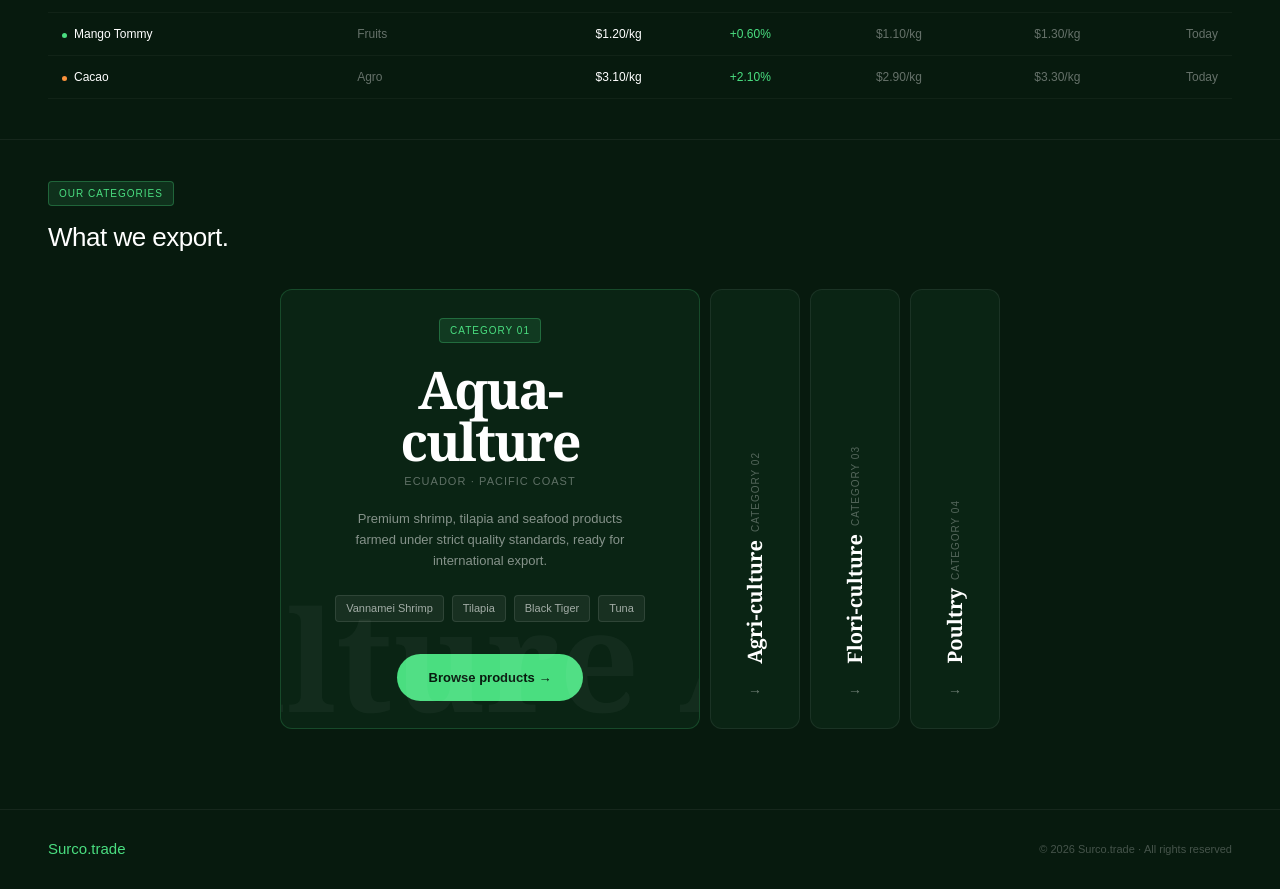
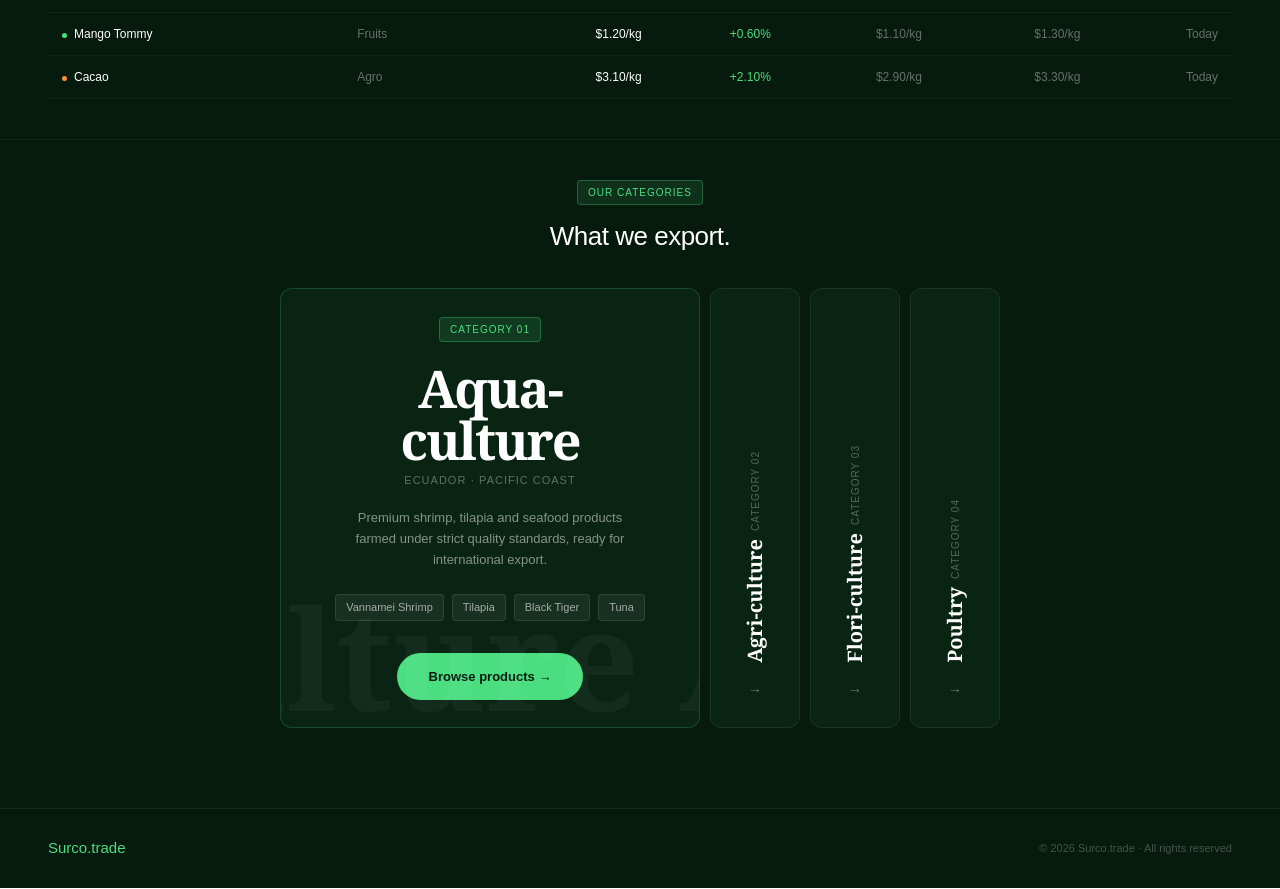
Before and after one commit to Jerryfrias/surco-trade, a Next.js app: page / in a window 1280 px wide. Shown: the part 940-1829 px from the top of the page. Built offline with nearby package versions, Linux system fonts and the light colour scheme.

Commit message:
slider centrado v2

```diff
--- a/app/page.tsx
+++ b/app/page.tsx
@@ -157,7 +157,7 @@ export default function Home() {
       </div>
 
       {/* CATEGORY SLIDER */}
-      <div style={{ padding: "40px 48px", borderTop: "0.5px solid rgba(255,255,255,0.06)" }}>
+      <div style={{ padding: "40px 48px", borderTop: "0.5px solid rgba(255,255,255,0.06)", display: "flex", flexDirection: "column", alignItems: "center" }}>
         <div style={{ display: "inline-block", background: "rgba(74,222,128,0.12)", color: "#4ade80", fontSize: "10px", letterSpacing: "1px", textTransform: "uppercase", padding: "4px 10px", borderRadius: "4px", marginBottom: "12px", border: "0.5px solid rgba(74,222,128,0.3)" }}>Our categories</div>
         <h2 style={{ fontSize: "26px", fontWeight: 500, letterSpacing: "-0.5px", marginBottom: "32px" }}>What we export.</h2>
         <div style={{ display: "flex", gap: "10px", height: "440px", justifyContent: "center" }}>
```
